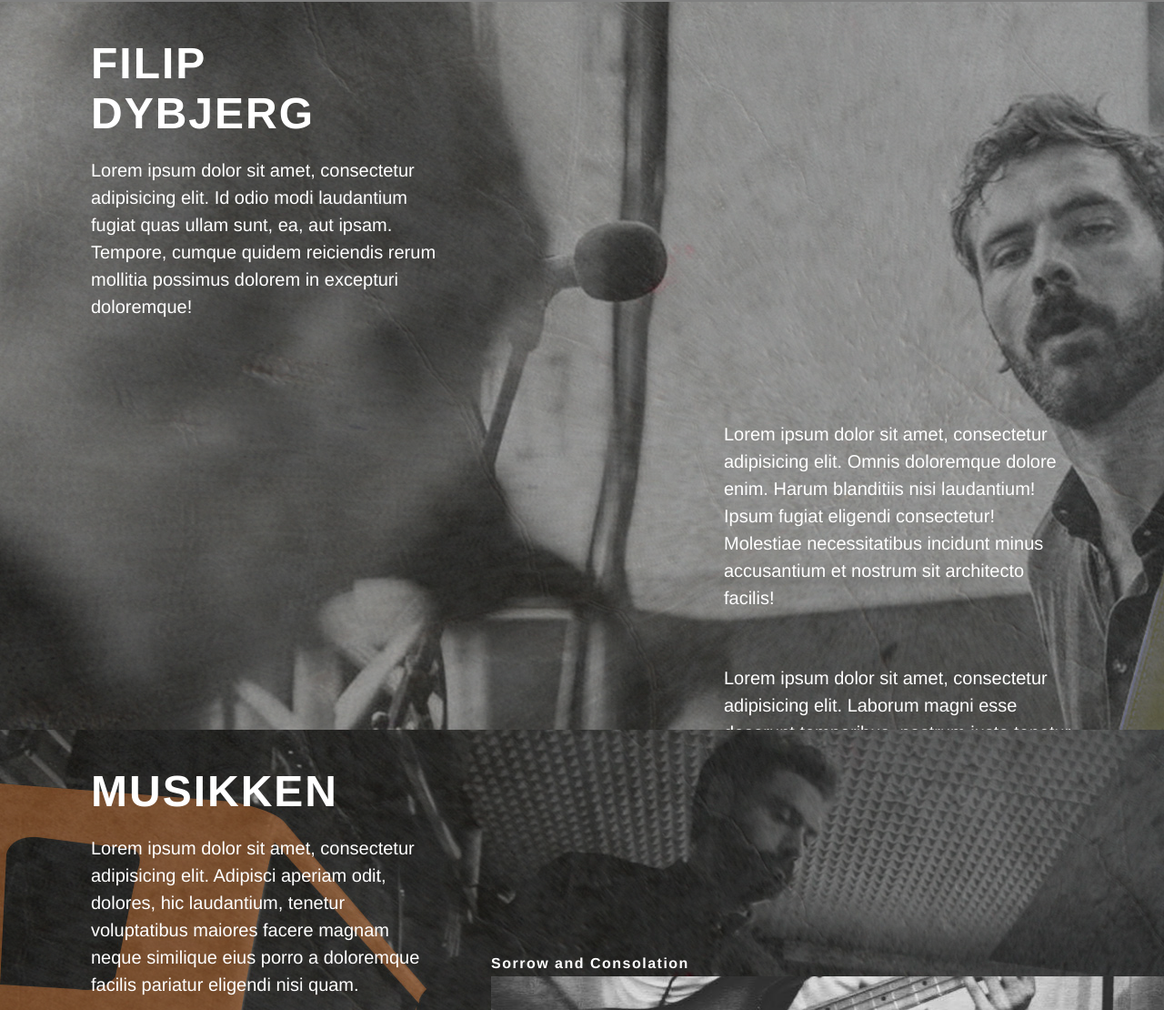
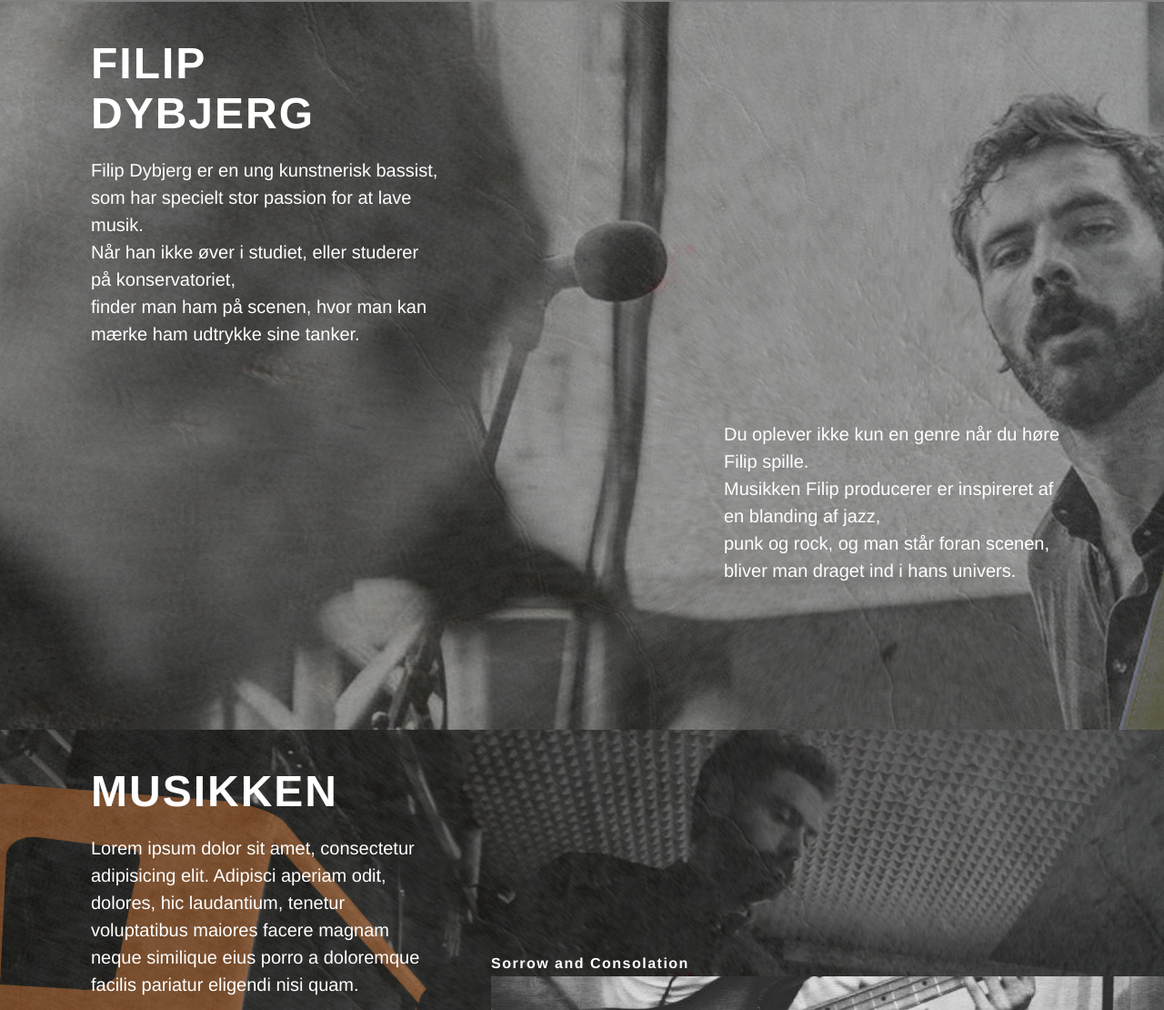
Before and after one commit to konasdyne/Webdoc, a plain HTML site: page index.html in a window 1280 px wide. Shown: the part 3198-4308 px from the top of the page at 91% size. Drawn offline with nearby package versions, Linux system fonts and the light colour scheme; grey boxes are pictures that could not be loaded.

Commit message:
Filip Dybjerg Text
Section4

```diff
--- a/index.html
+++ b/index.html
@@ -62,19 +62,17 @@ allow="accelerometer; autoplay; encrypted-media; gyroscope; picture-in-picture"
 
         <div class="txt">
           <h2>Filip Dybjerg</h2>
-          <p>Lorem ipsum dolor sit amet, consectetur adipisicing elit.
-            Id odio modi laudantium fugiat quas ullam sunt, ea, aut ipsam.
-            Tempore, cumque quidem reiciendis rerum mollitia possimus dolorem in excepturi doloremque!</p>
+          <p>Filip Dybjerg er en ung kunstnerisk bassist, <br>
+            som har specielt stor passion for at lave musik.  <br>
+            Når han ikke øver i studiet, eller studerer på konservatoriet, <br>
+            finder man ham på scenen, hvor man kan mærke ham udtrykke sine tanker. <br>
         </div>
         <div class="txt">
-          <p>Lorem ipsum dolor sit amet, consectetur adipisicing elit.
-            Omnis doloremque dolore enim. Harum blanditiis nisi laudantium!
-            Ipsum fugiat eligendi consectetur! Molestiae necessitatibus
-            incidunt minus accusantium et nostrum sit architecto facilis!</p>
-          <br><p>Lorem ipsum dolor sit amet, consectetur adipisicing elit.
-            Laborum magni esse deserunt temporibus, nostrum iusto tenetur qui
-            nihil blanditiis laboriosam similique culpa aut numquam
-            officiis pariatur ex amet, deleniti explicabo.</p>
+          <p>
+          Du oplever ikke kun en genre når du høre Filip spille. <br>
+          Musikken Filip producerer er inspireret af en blanding af jazz, <br>
+          punk og rock, og man står foran scenen, bliver man draget ind i hans univers.</p>
+          <br>
         </div>
     </section>
     <section id="sec5">
```
